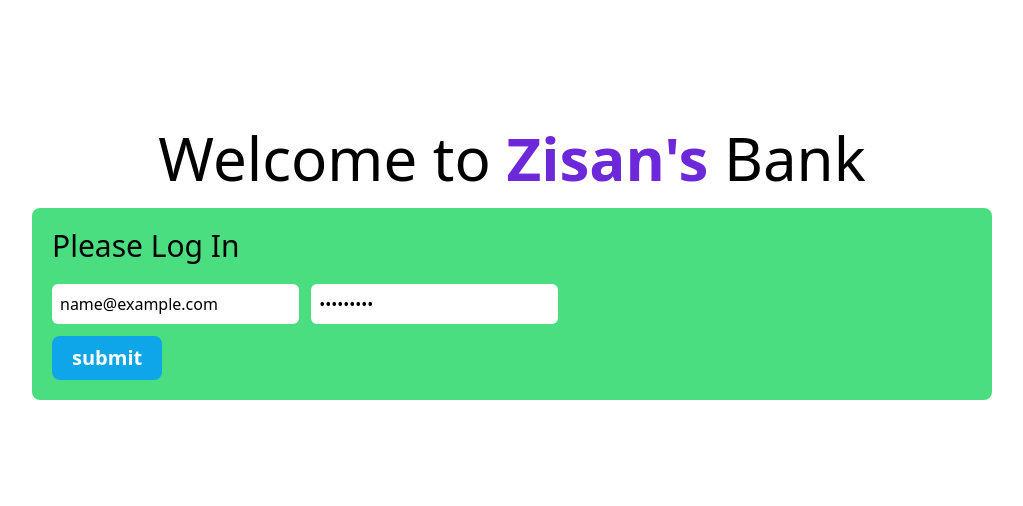
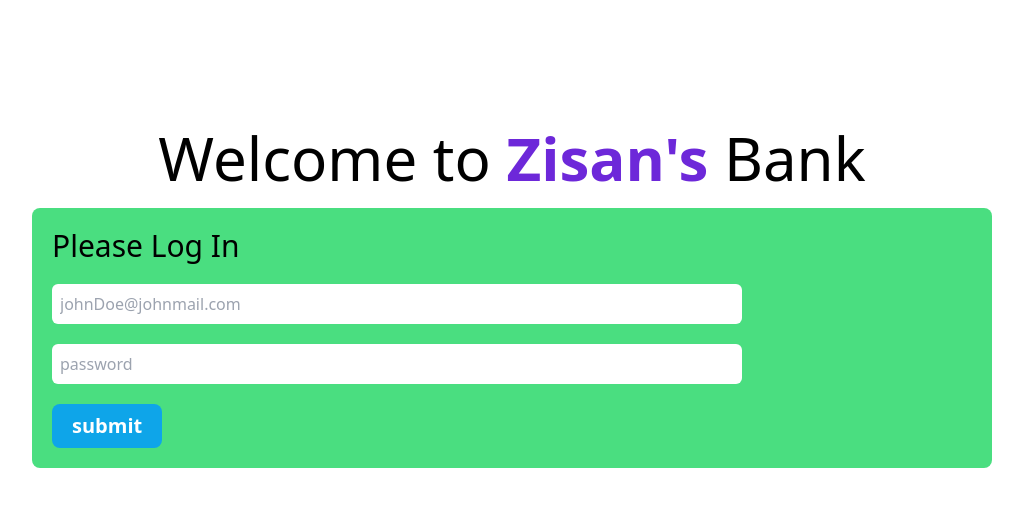
Before and after one commit to mashroorzisan/bank-deposite, a plain HTML site: page html/index.html in a window 1280 px wide. Both pictures are taken after typing "name@example.com", "Sample123" into the empty fields and a click on the button "submit". Shown: the whole page, without its empty margins (128-1151 px from the left). Drawn offline with nearby package versions, Linux system fonts and the light colour scheme.

Commit message:
added the second page

```diff
--- a/html/index.html
+++ b/html/index.html
@@ -20,13 +20,16 @@
         <section class="w-9/12 mx-auto bg-green-400 p-5 rounded-lg">
             <h1 class="text-3xl">Please Log In</h1>
             <div class="mt-5">
-                <input type="email" name="" id="" placeholder="johnDoe@johnmail.com" class="rounded-md p-2 mr-2">
-                <input type="password" name="" id="" placeholder="password" class="rounded-md p-2">
-                <button id="" type="submit"
-                    class='text-xl block bg-sky-500 hover:bg-sky-700 px-5 py-2 mt-3 rounded-lg text-white font-semibold'>submit</button>
+                <input type="email" name="" id="email-field" placeholder="johnDoe@johnmail.com"
+                    class="rounded-md p-2 mr-2 block mb-5 w-9/12">
+                <input type="password" name="" id="pass-field" placeholder="password"
+                    class="rounded-md p-2 block mb-5 w-9/12">
+                <button id="submit-btn" type="submit"
+                    class='text-xl block bg-sky-500 hover:bg-sky-700 px-5 py-2 rounded-lg text-white font-semibold'>submit</button>
             </div>
         </section>
     </main>
+    <script src='/js/login.js'></script>
 </body>
 
 </html>
--- /dev/null
+++ b/js/login.js
@@ -0,0 +1,29 @@
+// 1.add event listener
+// 2.get email and pass word
+// 3.match email and pass with secret pass and email
+// 4.if so give give access to the bank
+// 5.otherwise give an alert
+// 6.clear filed
+
+//1
+document.getElementById('submit-btn').addEventListener('click', function () {
+    //2
+    const emailFiled = document.getElementById('email-field');
+    const passFiled = document.getElementById('pass-field');
+    const email = emailFiled.value;
+    const pass = passFiled.value;
+    //3
+    if (email === "zisan@jobamail.com" && pass === "zisanjoba") {
+        //4
+        window.location.href = 'bank-deposite.html';
+        emailFiled.value = '';
+    }
+    //5
+    else {
+        alert('fuck you! i dont know you');
+        emailFiled.value = '';
+        passFiled.value = '';
+    }
+
+
+})
```
Also changed, not shown: html/bank-deposite.html (+40 -0 lines), js/deposite.js (added).
